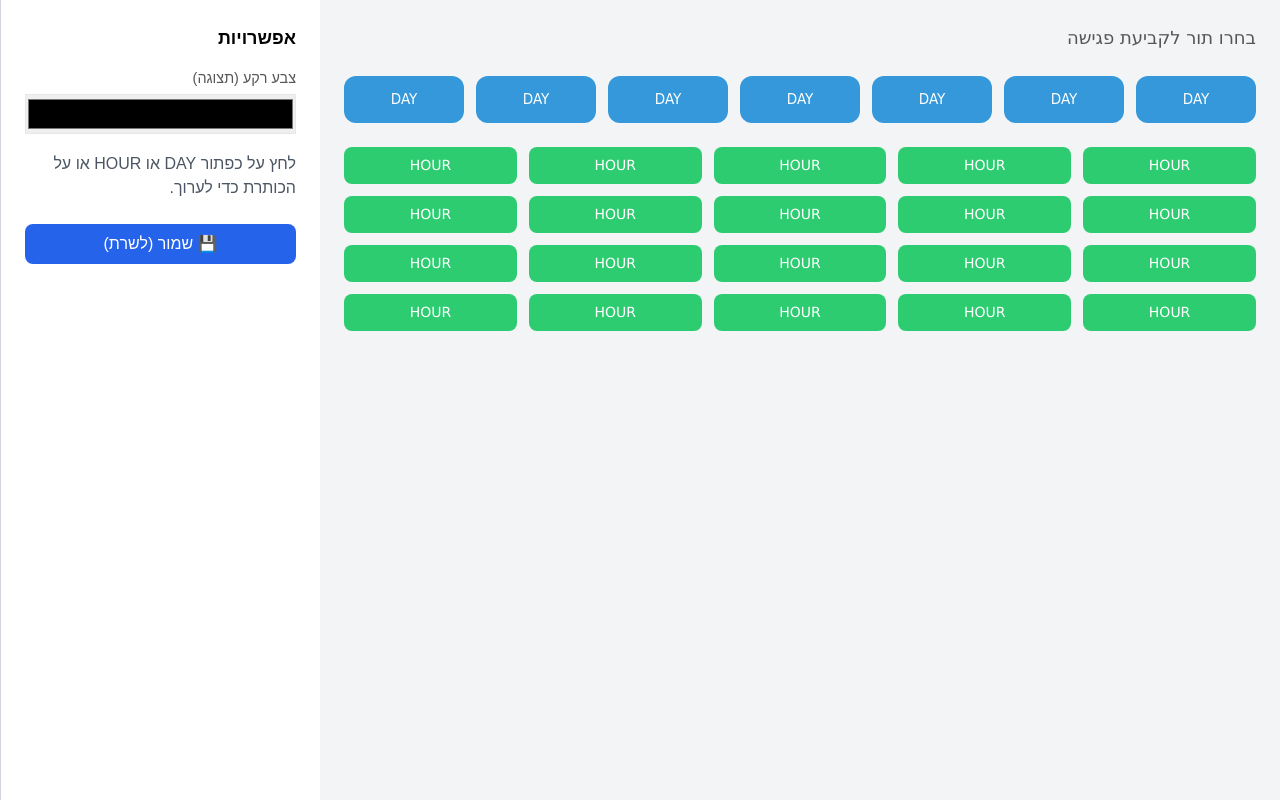
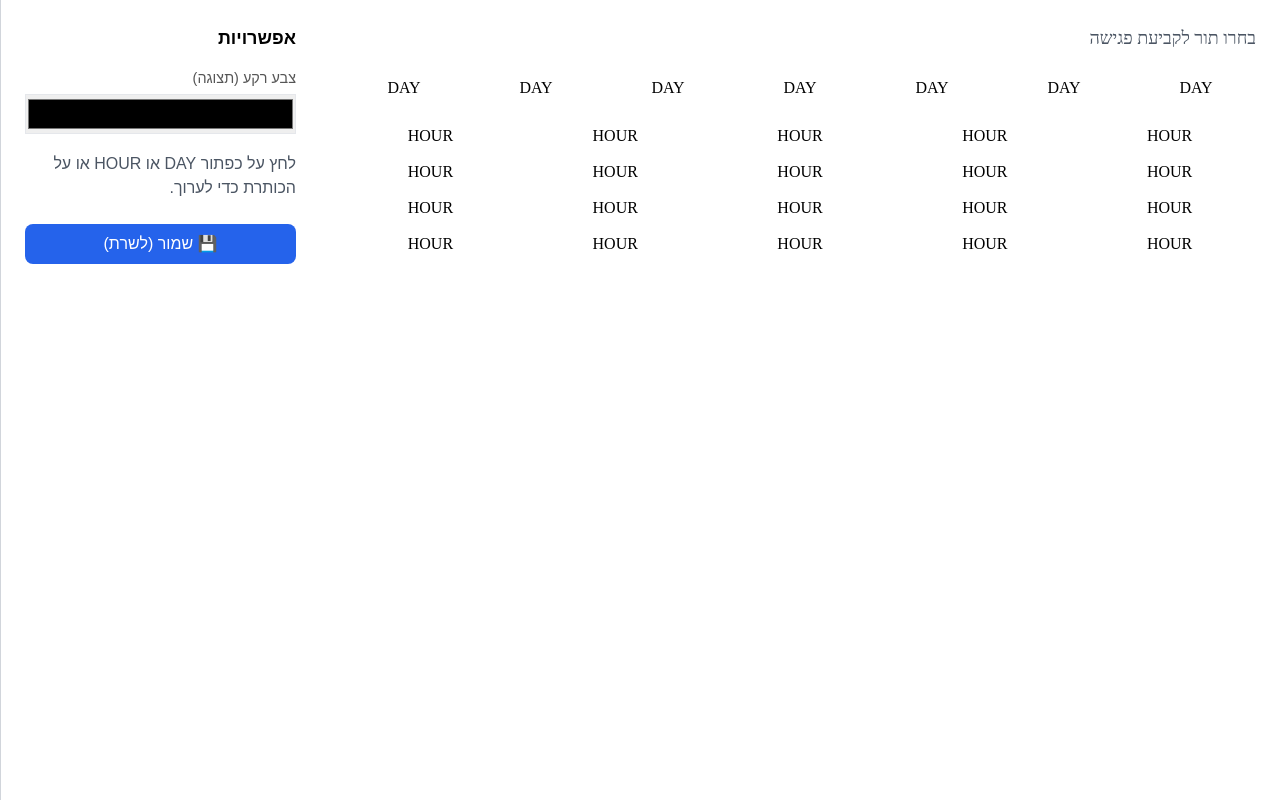
Before and after one commit to rhinops332/barber, a Flask app: template templates/admin_design.html in a window 1280 px wide. Run offline with Flask 3, Linux system fonts and the light colour scheme; the template is opened without the code that fills it, so the values that code supplies are empty; some libraries are stand-ins or nearby versions.

Commit message:
Update admin_design.html

```diff
--- a/templates/admin_design.html
+++ b/templates/admin_design.html
@@ -72,39 +72,39 @@ document.addEventListener('DOMContentLoaded', ()=> {
     return '#' + m.slice(0,3).map(x=>{const h=parseInt(x).toString(16); return h.length===1?'0'+h:h}).join('');
   }
 
-  document.body.style.backgroundColor = DS.body_background_color || '#f3f4f6';
+  document.body.style.backgroundColor = DS.body_background_color;
 
   const mainTitle = document.getElementById('mainTitle');
   const subTitle = document.getElementById('subTitle');
 
-  mainTitle.textContent = DS.heading_text || '';
-  mainTitle.style.fontFamily = DS.heading_font_family || 'Georgia, serif';
-  mainTitle.style.fontSize = DS.heading_font_size || '32px';
-  mainTitle.style.color = DS.heading_color || '#2980b9';
+  mainTitle.textContent = DS.business_name;
+  mainTitle.style.fontFamily = DS.heading_font_family;
+  mainTitle.style.fontSize = DS.heading_font_size;
+  mainTitle.style.color = DS.heading_color;
 
-  subTitle.textContent = DS.subheading_text || 'בחרו תור לקביעת פגישה';
-  subTitle.style.fontFamily = DS.subheading_font_family || 'Verdana, sans-serif';
-  subTitle.style.fontSize = DS.subheading_font_size || '18px';
-  subTitle.style.color = DS.subheading_color || '#555';
+  subTitle.textContent = 'בחרו תור לקביעת פגישה';
+  subTitle.style.fontFamily = DS.subheading_font_family;
+  subTitle.style.fontSize = DS.subheading_font_size;
+  subTitle.style.color = DS.subheading_color;
 
   document.querySelectorAll('.day-btn').forEach(btn=>{
-    btn.style.backgroundColor = DS.day_button_color || '#3498db';
-    btn.style.color = DS.day_button_text_color || '#fff';
-    btn.style.borderRadius = DS.day_button_shape || '12px';
-    btn.style.fontFamily = DS.day_button_font_family || 'Tahoma, sans-serif';
-    btn.style.fontSize = DS.day_button_text_size || '15px';
-    btn.style.paddingTop = DS.day_button_size || '12px';
-    btn.style.paddingBottom = DS.day_button_size || '12px';
+    btn.style.backgroundColor = DS.day_button_color;
+    btn.style.color = DS.day_button_text_color;
+    btn.style.borderRadius = DS.day_button_shape;
+    btn.style.fontFamily = DS.day_button_font_family;
+    btn.style.fontSize = DS.day_button_text_size;
+    btn.style.paddingTop = DS.day_button_size;
+    btn.style.paddingBottom = DS.day_button_size;
   });
 
   document.querySelectorAll('.slot-btn').forEach(btn=>{
-    btn.style.backgroundColor = DS.slot_button_color || '#2ecc71';
-    btn.style.color = DS.slot_button_text_color || '#fff';
-    btn.style.borderRadius = DS.slot_button_shape || '8px';
-    btn.style.fontFamily = DS.slot_button_font_family || 'Verdana, sans-serif';
-    btn.style.fontSize = DS.slot_button_text_size || '14px';
-    btn.style.paddingTop = DS.slot_button_size || '8px';
-    btn.style.paddingBottom = DS.slot_button_size || '8px';
+    btn.style.backgroundColor = DS.slot_button_color;
+    btn.style.color = DS.slot_button_text_color;
+    btn.style.borderRadius = DS.slot_button_shape;
+    btn.style.fontFamily = DS.slot_button_font_family;
+    btn.style.fontSize = DS.slot_button_text_size;
+    btn.style.paddingTop = DS.slot_button_size;
+    btn.style.paddingBottom = DS.slot_button_size;
   });
 
   const pageBg = document.getElementById('pageBg');
@@ -199,13 +199,10 @@ document.addEventListener('DOMContentLoaded', ()=> {
           <p class="font-semibold mb-2">עורך ${type==='title'?'כותרת':'כותרת משנה'}</p>
           <label class="block small-label mb-1">טקסט</label>
           <input id="titleText" type="text" class="w-full border p-2" value="${el.textContent}">
-
           <label class="block small-label mt-3 mb-1">צבע טקסט</label>
           <input id="titleColor" type="color" class="w-full h-10 p-0 border" value="${curColor}">
-
           <label class="block small-label mt-3 mb-1">גודל טקסט (px)</label>
           <input id="titleSize" type="number" class="w-full border p-2" value="${curSize}">
-
           <label class="block small-label mt-3 mb-1">פונט</label>
           <select id="titleFont" class="w-full border p-2">
             <option ${curFamily.includes('Georgia')?'selected':''}>Georgia, serif</option>
@@ -235,27 +232,27 @@ document.addEventListener('DOMContentLoaded', ()=> {
     const slotComp=getComputedStyle(slotSample);
 
     const payload = {
-      body_background_color: rgbToHex(getComputedStyle(document.body).backgroundColor),
-      heading_font_family: mainTitle.style.fontFamily || getComputedStyle(mainTitle).fontFamily,
-      heading_font_size: mainTitle.style.fontSize || getComputedStyle(mainTitle).fontSize,
-      heading_color: rgbToHex(getComputedStyle(mainTitle).color),
+      body_background_color: getComputedStyle(document.body).backgroundColor,
+      heading_font_family: mainTitle.style.fontFamily,
+      heading_font_size: mainTitle.style.fontSize,
+      heading_color: getComputedStyle(mainTitle).color,
       heading_text: mainTitle.textContent,
-      subheading_font_family: subTitle.style.fontFamily || getComputedStyle(subTitle).fontFamily,
-      subheading_font_size: subTitle.style.fontSize || getComputedStyle(subTitle).fontSize,
-      subheading_color: rgbToHex(getComputedStyle(subTitle).color),
+      subheading_font_family: subTitle.style.fontFamily,
+      subheading_font_size: subTitle.style.fontSize,
+      subheading_color: getComputedStyle(subTitle).color,
       subheading_text: subTitle.textContent,
-      day_button_shape: daySample.style.borderRadius || dayComp.borderRadius,
-      day_button_color: rgbToHex(dayComp.backgroundColor),
-      day_button_size: daySample.style.paddingTop || dayComp.paddingTop,
-      day_button_text_size: daySample.style.fontSize || dayComp.fontSize,
-      day_button_text_color: rgbToHex(dayComp.color),
-      day_button_font_family: daySample.style.fontFamily || dayComp.fontFamily,
-      slot_button_shape: slotSample.style.borderRadius || slotComp.borderRadius,
-      slot_button_color: rgbToHex(slotComp.backgroundColor),
-      slot_button_size: slotSample.style.paddingTop || slotComp.paddingTop,
-      slot_button_text_size: slotSample.style.fontSize || slotComp.fontSize,
-      slot_button_text_color: rgbToHex(slotComp.color),
-      slot_button_font_family: slotSample.style.fontFamily || slotComp.fontFamily
+      day_button_shape: daySample.style.borderRadius,
+      day_button_color: getComputedStyle(daySample).backgroundColor,
+      day_button_size: daySample.style.paddingTop,
+      day_button_text_size: daySample.style.fontSize,
+      day_button_text_color: getComputedStyle(daySample).color,
+      day_button_font_family: daySample.style.fontFamily,
+      slot_button_shape: slotSample.style.borderRadius,
+      slot_button_color: getComputedStyle(slotSample).backgroundColor,
+      slot_button_size: slotSample.style.paddingTop,
+      slot_button_text_size: slotSample.style.fontSize,
+      slot_button_text_color: getComputedStyle(slotSample).color,
+      slot_button_font_family: slotSample.style.fontFamily
     };
 
     try{
```
